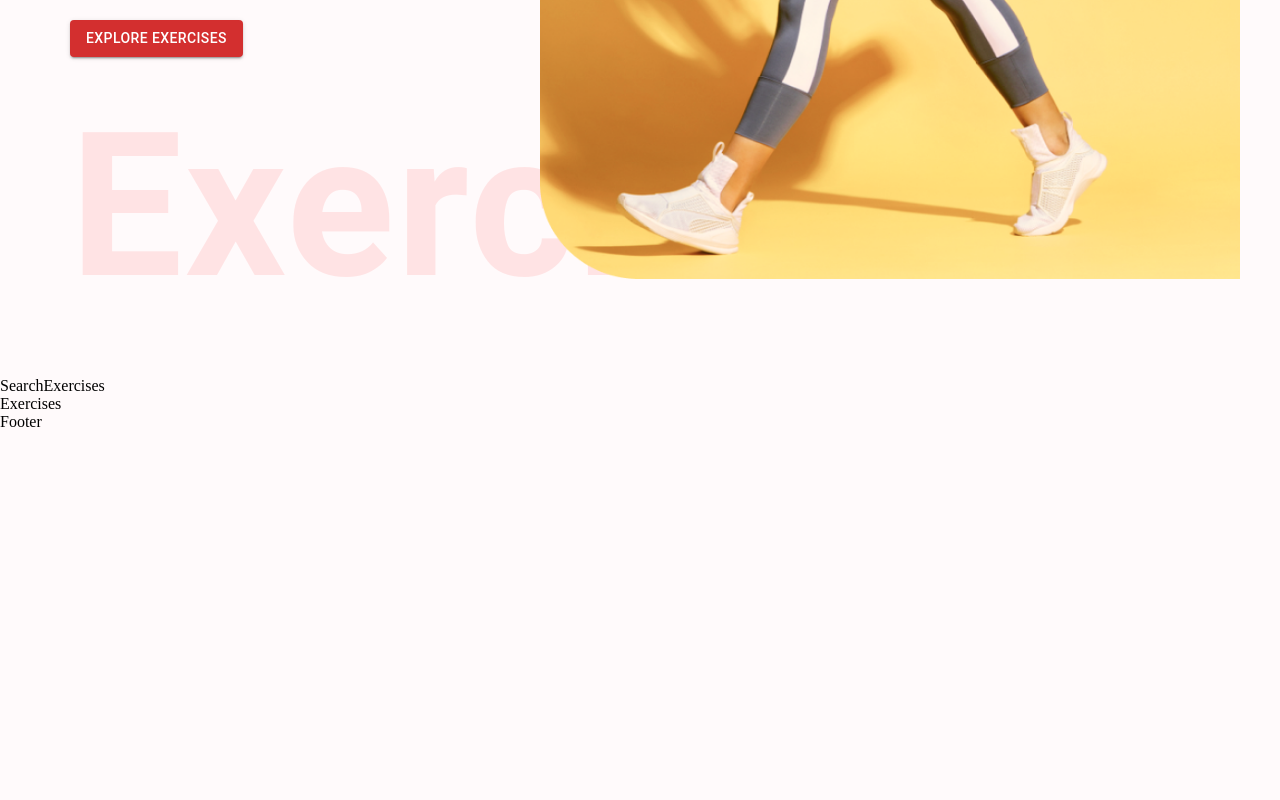
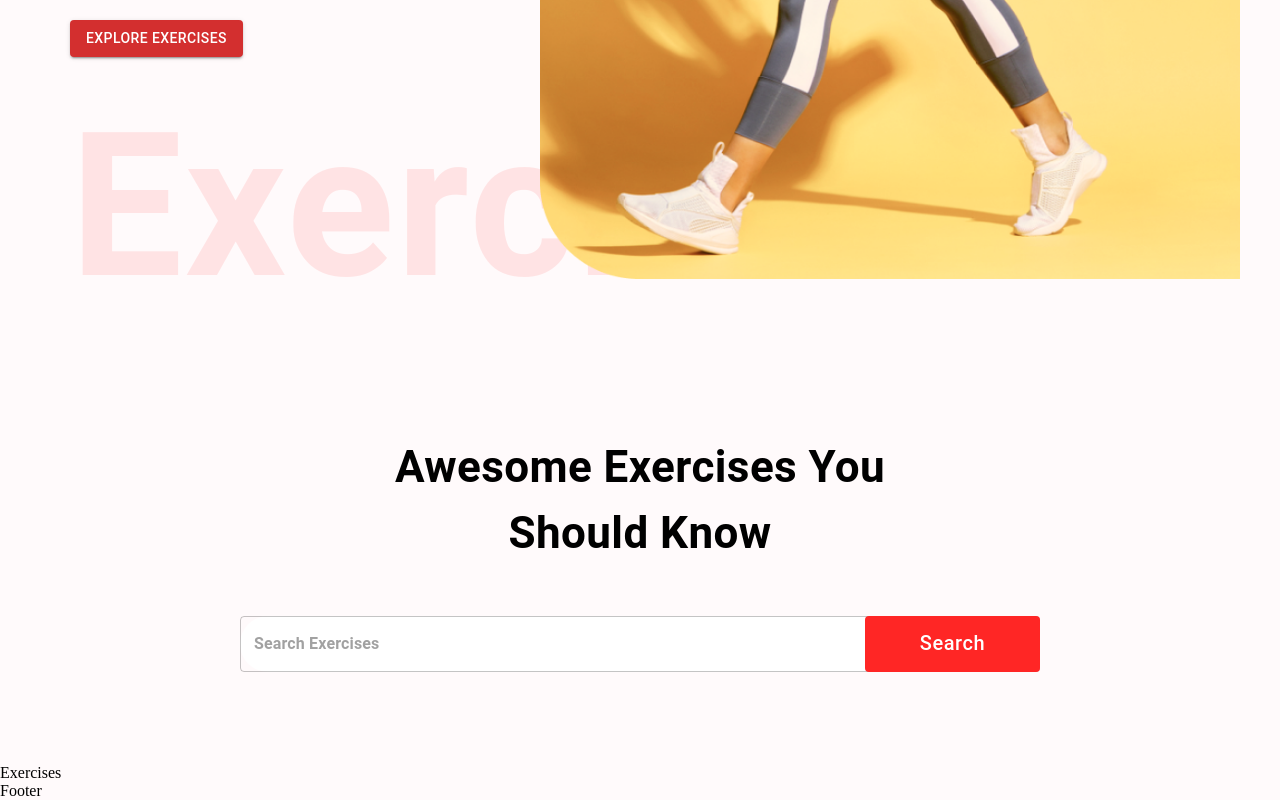
Before and after one commit to Faithkebenei/GoldsGym, a React (Create React App) app: page / in a window 1280 px wide. Shown: the part 587-1387 px from the top of the page. Before the commit the page ends 1018 px from the top, so only its background shows below. Built offline with nearby package versions, Linux system fonts and the light colour scheme; no server answers.

Commit message:
Seach exercises

```diff
--- a/src/components/SearchExercises.js
+++ b/src/components/SearchExercises.js
@@ -1,8 +1,57 @@
-import React from 'react'
+import React, {useEffect, useState} from 'react'
+import { Box, Button, Stack, TextField, Typography } from '@mui/material'
+import { exerciseOptions, fetchData } from '../utils/fetchData';
+
 
 const SearchExercises = () => {
+  const [search, setSearch] = useState("");
+
+  const handleSearch = async () => {
+    if (search) {
+      const ExercisesData = await fetchData('https://exercisedb.p.rapidapi.com/exercises/bodyPartList', exerciseOptions);
+
+      console.log(ExercisesData);
+
+    }
+  }
   return (
-    <div>SearchExercises</div>
+    <Stack alignItems='center' mt='37px' justifyContent='center' p='20px'>
+      <Typography fontWeight={700} sx={{fontSize: {lg: '44px', xs: '30px'}}} mb='50px' textAlign='center'>
+        Awesome Exercises You <br/> Should Know
+      </Typography>
+      <Box position='relative' mb='72px'>
+        <TextField
+        sx={{
+          input: {
+            fontWeight: '700',
+            border: 'none',
+            borderRadius: '4px'
+          },
+          width: {
+            lg: '800px',
+            xs: '350px'
+          },
+          backgroundColor: '#fff',
+          borderRadius: '40px'
+        }}
+        height='76px' value={search} onChange={(e) => setSearch(e.target.value.toLowerCase())} placeholder='Search Exercises' type='text' />
+        <Button className='search-btn'
+        sx={{
+          bgcolor: '#FF2625',
+          color: '#fff',
+          height: '56px',
+          textTransform: 'none',
+          width: {lg: '175px', xs: '80px'},
+          fontSize: {lg: '20px', xs: '14px'},
+          position: 'absolute',
+          right: '0'
+        }}
+        onClick={handleSearch}>
+          Search
+        </Button>
+
+      </Box>
+    </Stack>
   )
 }
 
--- /dev/null
+++ b/src/utils/fetchData.js
@@ -0,0 +1,15 @@
+export const exerciseOptions = {
+  method: 'GET',
+  headers: {
+    'X-RapidAPI-Key': process.env.REACT_APP_RAPID_API_KEY,
+    'X-RapidAPI-Host': 'exercisedb.p.rapidapi.com'
+  }
+};
+
+
+export const fetchData = async (url, options) => {
+    const response = await fetch(url, options);
+    const data = await response.json();
+
+    return data;
+}
```
Also changed, not shown: 1 other file (tests, documents, lock files or other folders).
